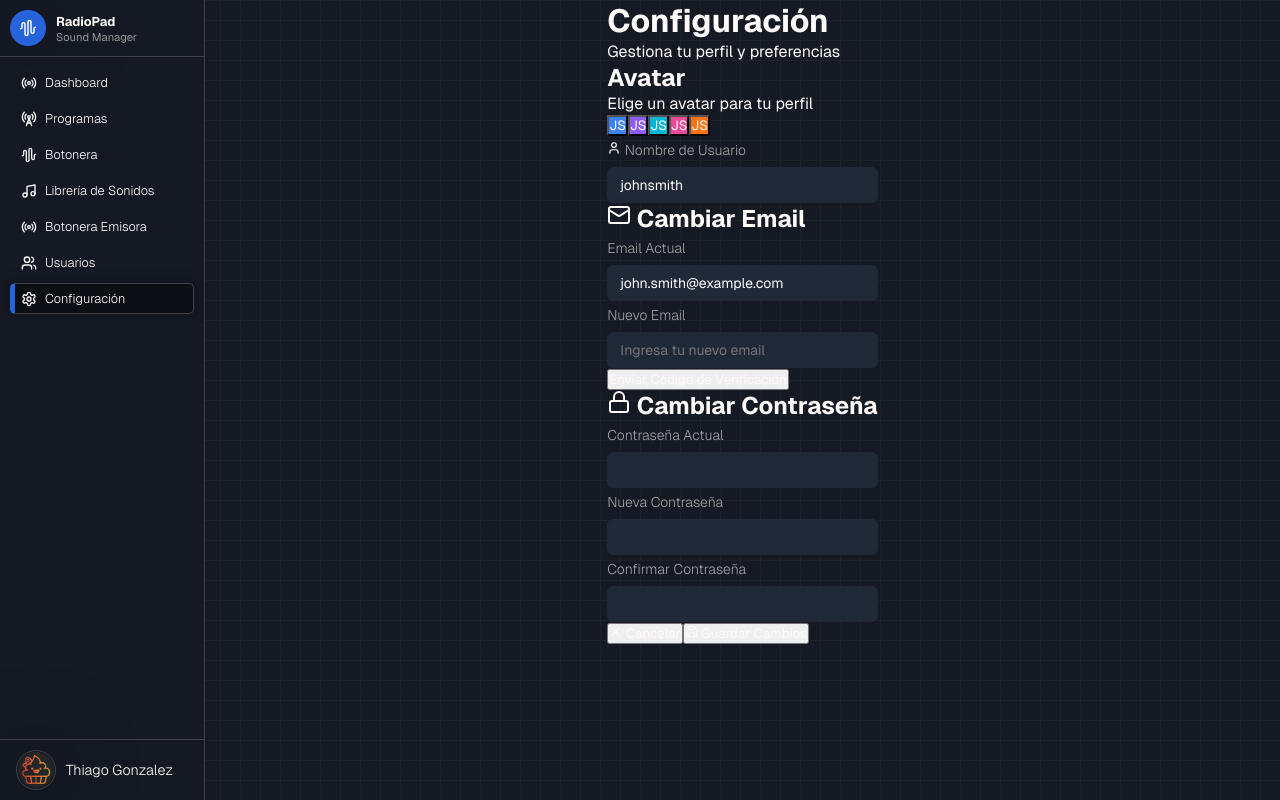
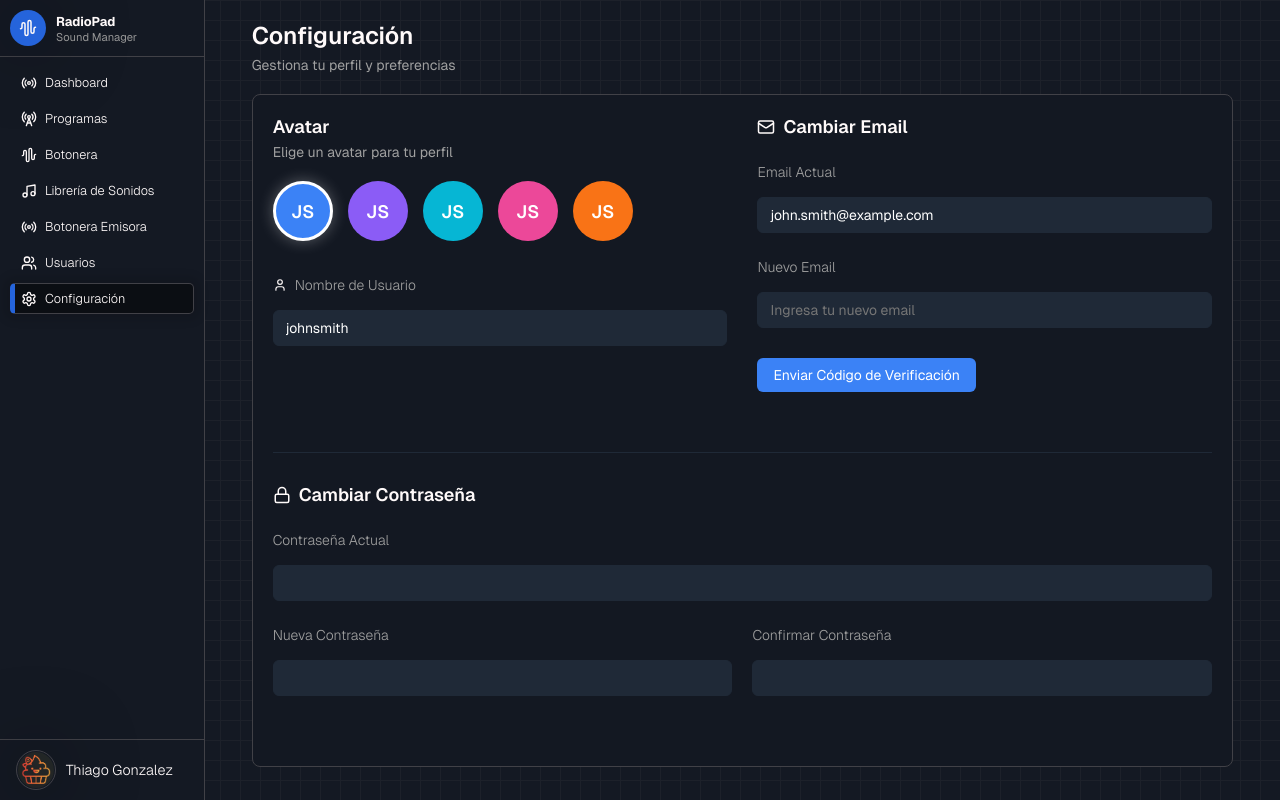
Before and after one commit to Shadouuh/RadioPad, a React (Vite) app in the folder Client/: page /configuration in a window 1280 px wide. Built offline with nearby package versions, Linux system fonts and the light colour scheme; no server answers; sample sign-in values are in the browser's storage.

Commit message:
Config + GItIgnore files

```diff
--- a/Client/src/assets/pages/styles/config.css
+++ b/Client/src/assets/pages/styles/config.css
@@ -0,0 +1,203 @@
+.config-container {
+  padding: 20px;
+  color: #fff;
+  height: 100%;
+  width: 95%;
+  display: flex;
+  flex-direction: column;
+  gap: 20px;
+}
+
+.config-header h1 {
+  font-size: 24px;
+  margin: 0;
+  font-weight: 600;
+}
+
+.config-header p {
+  margin: 5px 0 0;
+  color: #a0a0a0;
+  font-size: 14px;
+}
+
+.config-content {
+  background-color: #131822;
+  border: 1px solid var(--border);
+  border-radius: 8px;
+  padding: 20px;
+  flex: 1;
+}
+
+.profile-section {
+  display: grid;
+  grid-template-columns: 1fr 1fr;
+  gap: 30px;
+}
+
+.avatar-section {
+  margin-bottom: 30px;
+}
+
+.avatar-section h2 {
+  font-size: 18px;
+
+  margin: 0 0 5px 0;
+  font-weight: 600;
+}
+h2 {
+    display: flex;
+  align-items: center;
+  gap: 8px;
+}
+.avatar-section p {
+  margin: 0 0 15px 0;
+  color: #a0a0a0;
+  font-size: 14px;
+}
+
+.avatar-options {
+  display: flex;
+  gap: 15px;
+  margin-top: 20px;
+}
+
+.avatar-option {
+  width: 60px;
+  height: 60px;
+  border-radius: 50%;
+  display: flex;
+  align-items: center;
+  justify-content: center;
+  cursor: pointer;
+  font-weight: 600;
+  color: white;
+  border: 3px solid transparent;
+  font-size: 18px;
+  transition: all 0.2s ease;
+}
+
+.avatar-option:hover {
+  transform: scale(1.05);
+}
+
+.avatar-option.selected {
+  border-color: white;
+  box-shadow: 0 0 15px rgba(255, 255, 255, 0.3);
+}
+
+.form-group {
+  margin-bottom: 20px;
+}
+
+.form-group label {
+  display: flex;
+  align-items: center;
+  gap: 8px;
+  margin-bottom: 8px;
+  font-size: 14px;
+  color: #a0a0a0;
+}
+
+.form-group input {
+  width: 100%;
+  padding: 10px 12px;
+  border-radius: 6px;
+  border: 1px solid #1f2937;
+  background-color: #1f2937;
+  color: #fff;
+  font-size: 14px;
+}
+
+.form-group input:focus {
+  outline: none;
+  border-color: #3b82f6;
+}
+
+.section-divider {
+  height: 1px;
+  background-color: #1f2937;
+  margin: 30px 0;
+}
+
+.section-title {
+  font-size: 18px;
+  margin: 0 0 20px 0;
+  font-weight: 600;
+}
+
+.password-section, .email-section {
+  margin-bottom: 30px;
+}
+
+.password-row {
+  display: flex;
+  gap: 20px;
+}
+
+.password-row .form-group {
+  flex: 1;
+}
+
+.verification-info {
+  background-color: rgba(59, 130, 246, 0.1);
+  border: 1px solid #3b82f6;
+  border-radius: 6px;
+  padding: 12px;
+  margin-top: 10px;
+  font-size: 14px;
+  color: #a0a0a0;
+}
+
+.verification-btn {
+  background-color: #3b82f6;
+  color: white;
+  border: none;
+  border-radius: 6px;
+  padding: 8px 16px;
+  font-size: 14px;
+  cursor: pointer;
+  margin-top: 10px;
+  transition: background-color 0.2s;
+}
+
+.verification-btn:hover {
+  background-color: #2563eb;
+}
+
+.config-actions {
+  display: flex;
+  justify-content: flex-end;
+  gap: 10px;
+  margin-top: 20px;
+}
+
+.cancel-btn, .save-btn {
+  display: flex;
+  align-items: center;
+  gap: 8px;
+  padding: 10px 16px;
+  border-radius: 6px;
+  font-size: 14px;
+  cursor: pointer;
+  transition: all 0.2s ease;
+}
+
+.cancel-btn {
+  background-color: transparent;
+  border: 1px solid #ef4444;
+  color: #ef4444;
+}
+
+.cancel-btn:hover {
+  background-color: rgba(239, 68, 68, 0.1);
+}
+
+.save-btn {
+  background: linear-gradient(to right, #2564db, #123d8b);
+  color: white;
+  border: 1px solid transparent;
+}
+
+.save-btn:hover {
+  border-color: white;
+}
```
Also changed, not shown: 1 other file (tests, documents, lock files or other folders).
